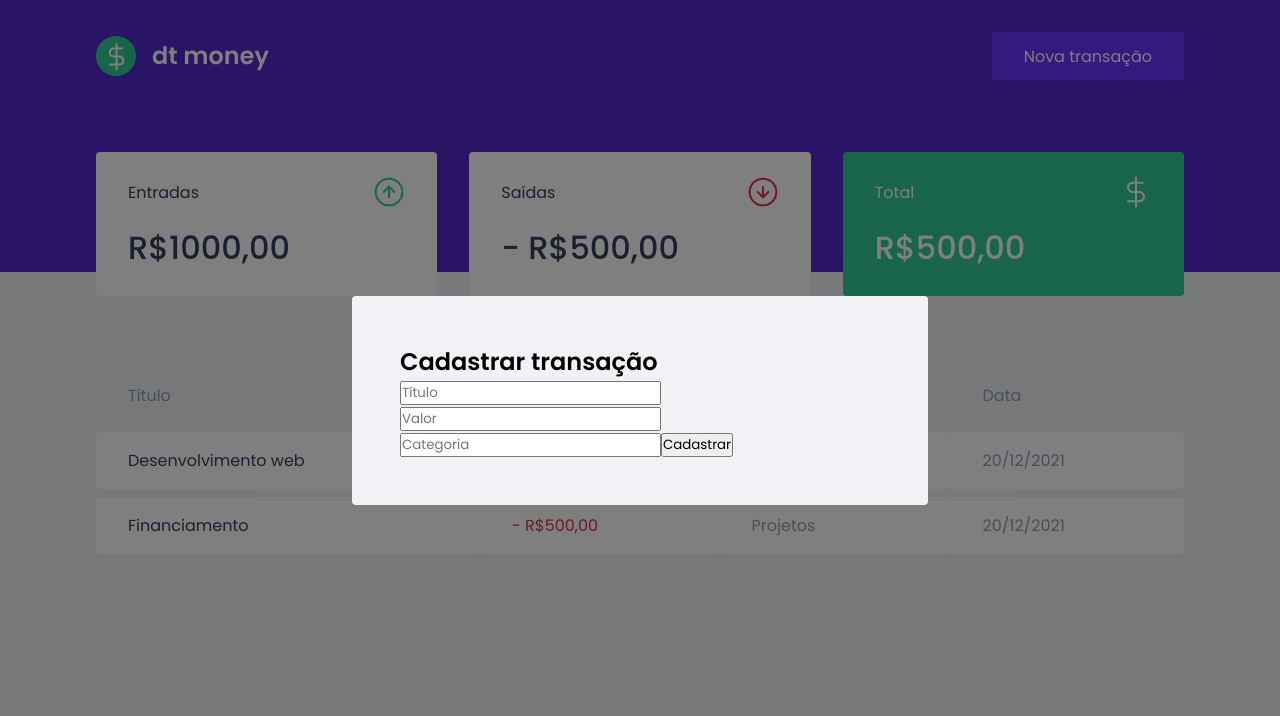
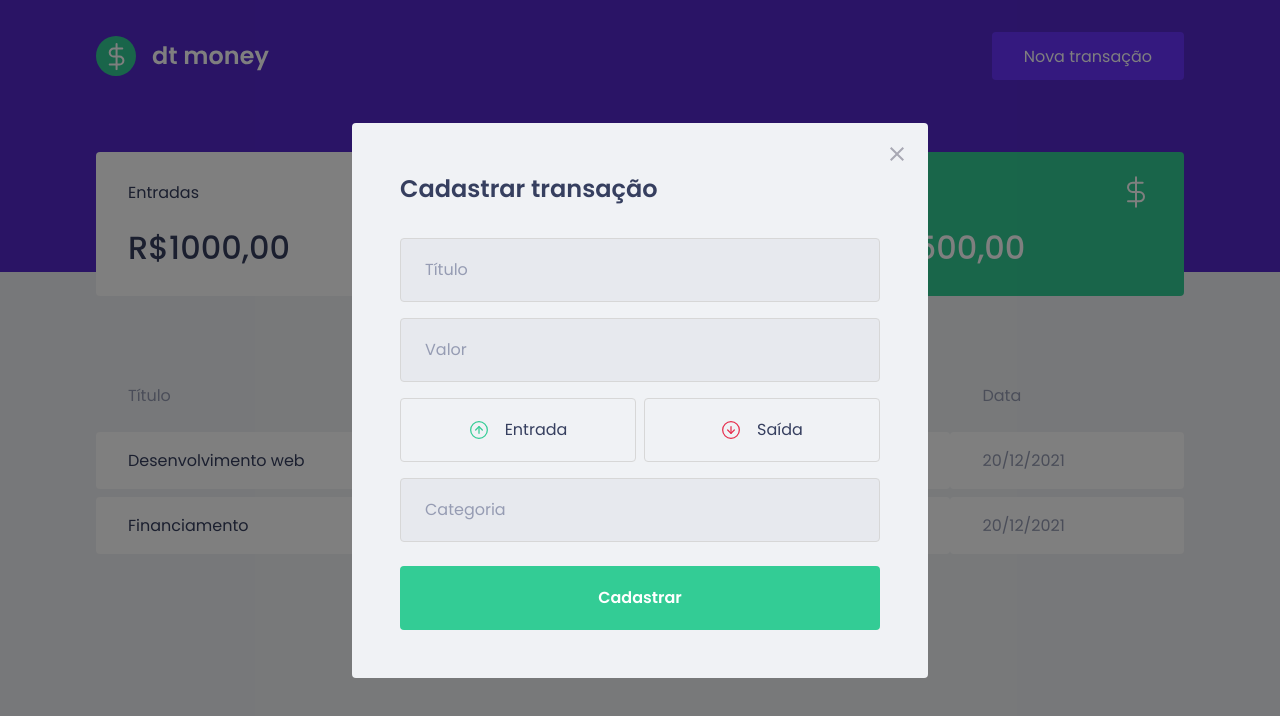
Before and after one commit to JhonatanNobrega/nodets-dtmony, a React (Create React App) app: page / in a window 1280 px wide. Both pictures are taken after a click on the button "Nova transação". Shown: the top 716 px of the page. Built offline with nearby package versions, Linux system fonts and the light colour scheme; no server answers; what miragejs would draw is missing.

Commit message:
Estilizando butoes de entrada e saida

```diff
--- a/package.json
+++ b/package.json
@@ -5,6 +5,7 @@
   "dependencies": {
     "axios": "^0.24.0",
     "miragejs": "^0.1.43",
+    "polished": "^4.1.3",
     "react": "^17.0.2",
     "react-dom": "^17.0.2",
     "react-modal": "^3.14.4",
--- a/src/components/NewTransactionModal/index.tsx
+++ b/src/components/NewTransactionModal/index.tsx
@@ -1,5 +1,8 @@
 import Modal from 'react-modal';
-import { Container } from './styles';
+import incomeImg from '../../assets/income.svg';
+import outcomeImg from '../../assets/outcome.svg';
+import closeImg from '../../assets/close.svg';
+import { Container, TransactionTypeContainer } from './styles';
 
 interface NewTransactionModalProps {
   isOpen: boolean;
@@ -14,6 +17,15 @@
       overlayClassName='react-modal-overlay'
       className='react-modal-content'
     >
+
+      <button
+        type='button'
+        onClick={onRequestClose}
+        className='react-modal-close'
+      >
+        <img src={closeImg} alt='Fechar modal' />
+      </button>
+
       <Container>
         <h2>Cadastrar transação</h2>
 
@@ -27,6 +39,26 @@
           placeholder='Valor'
         />
 
+        <TransactionTypeContainer>
+          <button
+            type='button'
+          >
+            <img src={incomeImg} alt="Entrada" />
+            <span>
+              Entrada
+            </span>
+          </button>
+
+          <button
+            type='button'
+          >
+            <img src={outcomeImg} alt="Saída" />
+            <span>
+              Saída
+            </span>
+          </button>
+        </TransactionTypeContainer>
+
         <input
           type="text"
           placeholder='Categoria'
--- a/src/components/NewTransactionModal/styles.ts
+++ b/src/components/NewTransactionModal/styles.ts
@@ -1,3 +1,87 @@
 import styled from "styled-components";
+import { darken } from 'polished';
 
-export const Container = styled.form``;
+export const Container = styled.form`
+  h2 {
+    color: var(--text-title);
+    font-size: 1.5rem;
+    margin-bottom: 2rem;
+  }
+
+  input {
+    width: 100%;
+    padding: 0 1.5rem;
+    height: 4rem;
+    border-radius: 0.25rem;
+
+    border: 1px solid #d7d7d7;
+    background: #e7e9ee;
+
+    font-weight: 400;
+    font-size: 1rem;
+
+    &::placeholder {
+      color: var(--text-body);
+    }
+
+    & + input {
+      margin-top: 1rem;
+    }
+  }
+
+  button[type="submit"] {
+    width: 100%;
+    padding: 0 1.5rem;
+    height: 4rem;
+    background: var(--green);
+    color: #FFF;
+    border-radius: 0.25rem;
+    border: 0;
+    font-size: 1rem;
+    margin-top: 1.5rem;
+    font-weight: 600;
+
+    transition: filter 0.2s;
+
+    &:hover {
+      filter: brightness(0.9);
+    }
+  }
+`;
+
+export const TransactionTypeContainer = styled.div`
+  margin: 1rem 0;
+  display: grid;
+  grid-template-columns: 1fr 1fr;
+  gap: 0.5rem;
+
+  button {
+    height: 4rem;
+    border: 1px solid #d7d7d7;
+    border-radius: 0.25rem;
+
+    background: transparent;
+
+    display: flex;
+    align-items: center;
+    justify-content: center;
+
+    transition: border-color 0.2s;
+
+    &:hover {
+      border-color: ${darken(0.1, '#D7D7D7')};
+    }
+
+    img {
+      width: 20px;
+      height: 20px;
+    }
+
+    span {
+      display: inline-block;
+      margin-left: 1rem;
+      font-size: 1rem;
+      color: var(--text-title);
+    }
+  }
+`;
--- a/src/styles/global.ts
+++ b/src/styles/global.ts
@@ -74,4 +74,18 @@
     position: relative;
     border-radius: 0.25rem;
   }
+
+  .react-modal-close {
+    position: absolute;
+    right: 1.5rem;
+    top: 1.5rem;
+    border: 0;
+    background: transparent;
+
+    transition: filter 0.2s;
+
+    &:hover {
+      filter: brightness(0.8);
+    }
+  }
 `;
```
Also changed, not shown: 1 other file (tests, documents, lock files or other folders).
